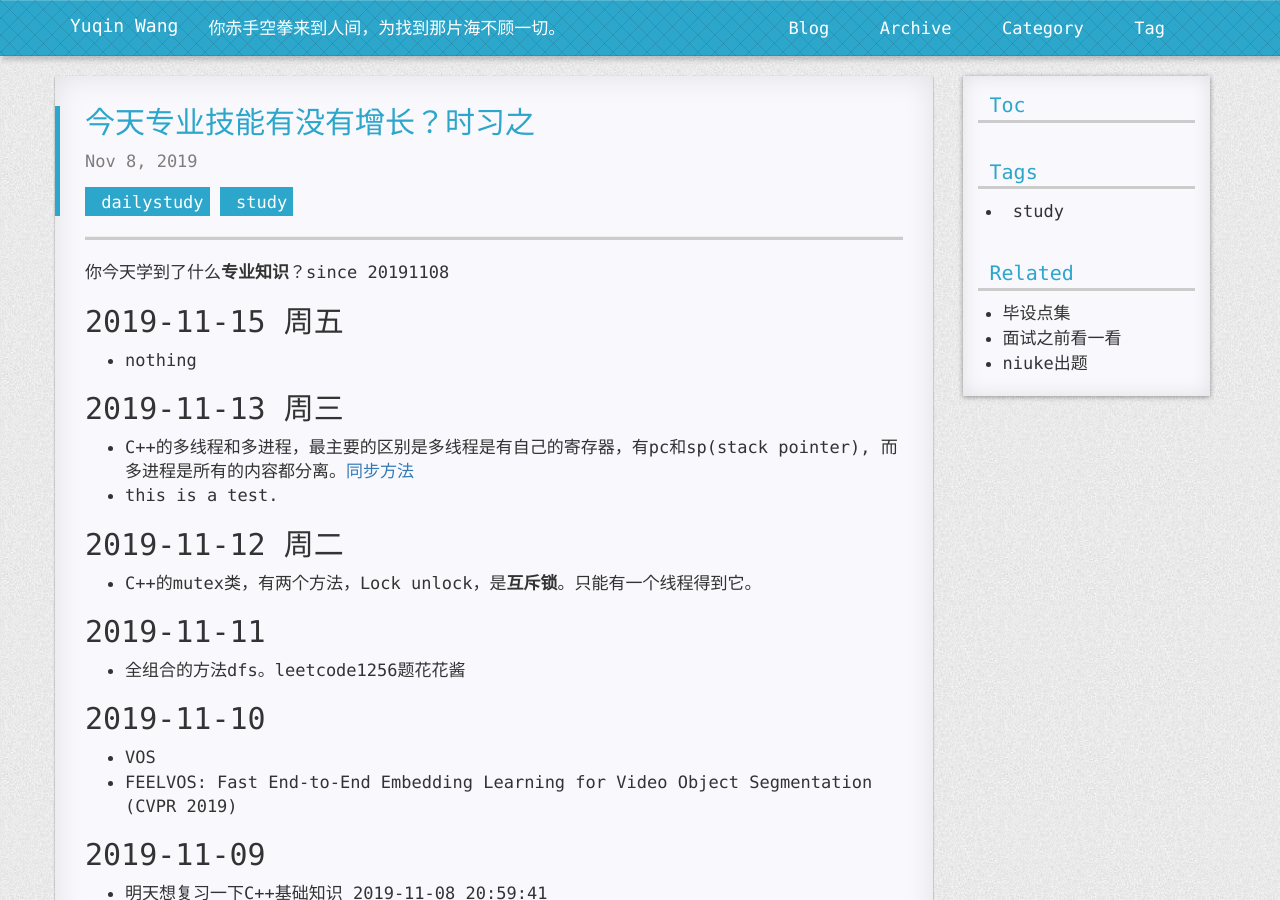
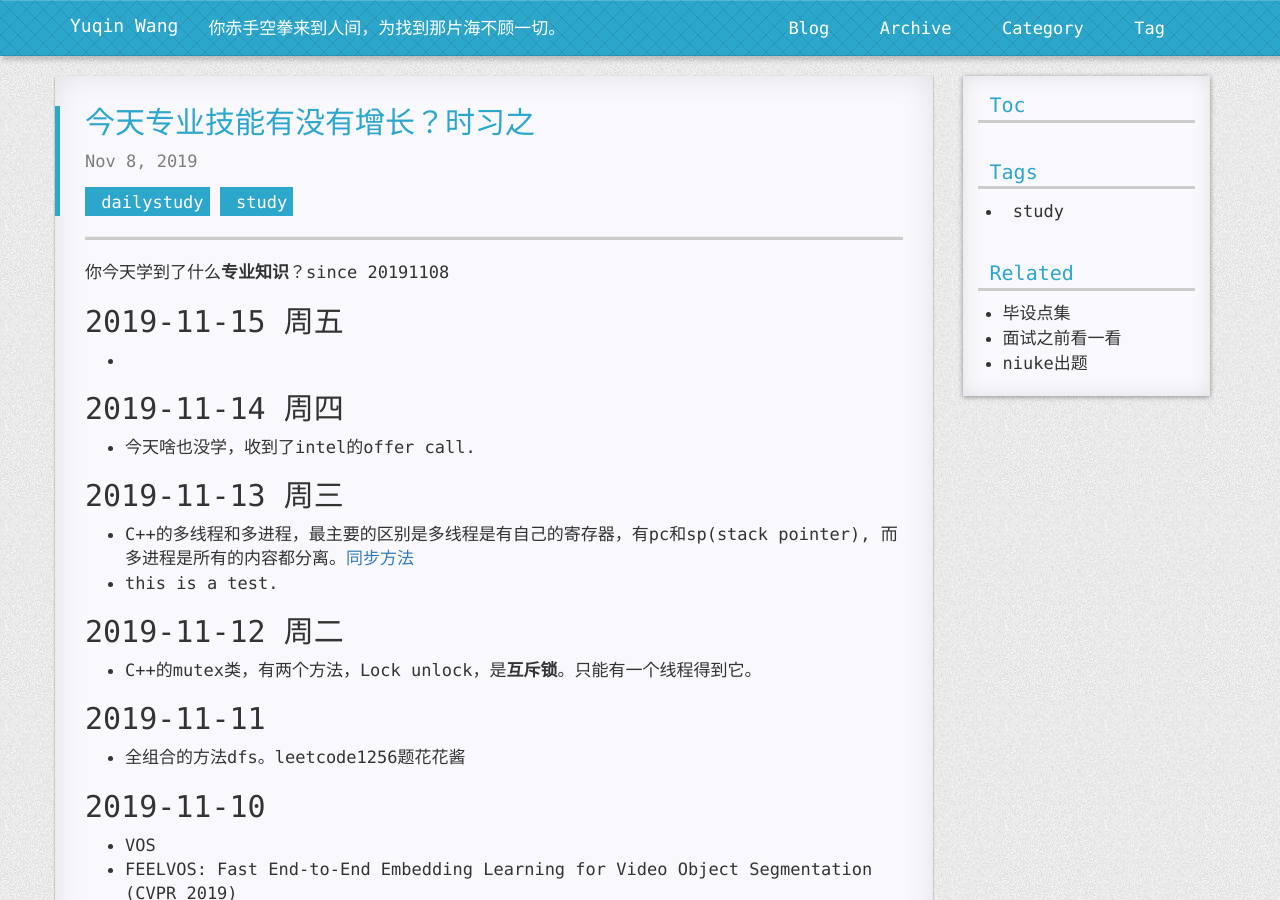
Before and after one commit to yukia-yuqin/blog, a Jekyll site: the page built from _posts/2019-11-08-what-do-you-make-progress-today.md, in a window 1280 px wide and 900 px high. Built offline with Jekyll 4.4.1, drawn with Linux system fonts in a browser that asks for light colours; nearby versions of some CDN libraries; comment, search, counter and statistics services are not loaded; a style sheet for code colours, icons or effects is not loaded.

Commit message:
Update 2019-11-08-what-do-you-make-progress-today.md

```diff
--- a/_posts/2019-11-08-what-do-you-make-progress-today.md
+++ b/_posts/2019-11-08-what-do-you-make-progress-today.md
@@ -7,7 +7,10 @@ categories: dailystudy
 
 你今天学到了什么<b>专业知识</b>？since 20191108<br>
 ## 2019-11-15 周五
-- nothing
+-
+
+## 2019-11-14 周四
+- 今天啥也没学，收到了intel的offer call.
 
 ## 2019-11-13 周三
 - C++的多线程和多进程，最主要的区别是多线程是有自己的寄存器，有pc和sp(stack pointer), 而多进程是所有的内容都分离。[同步方法][线程进程同步方法]
```
